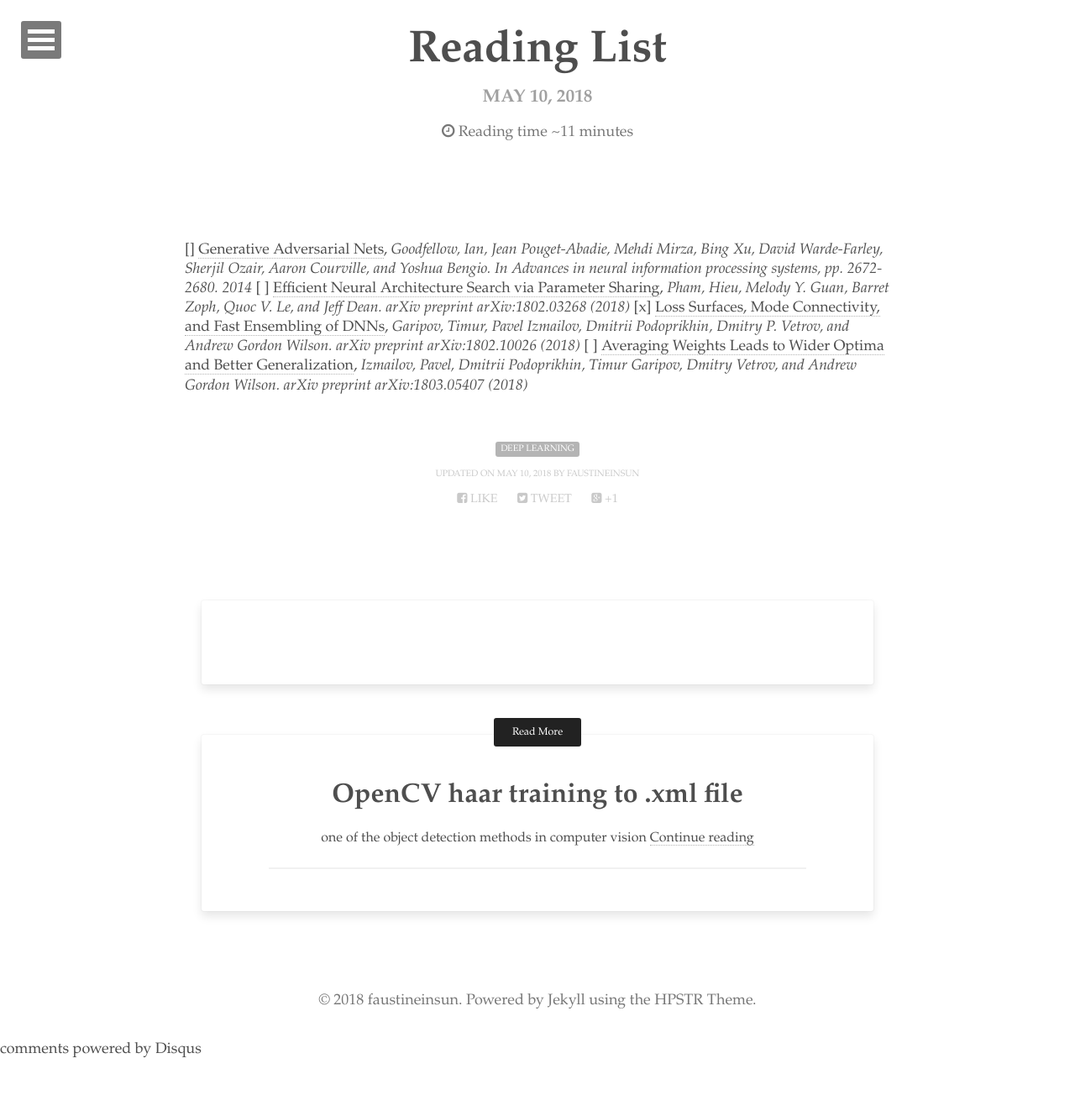
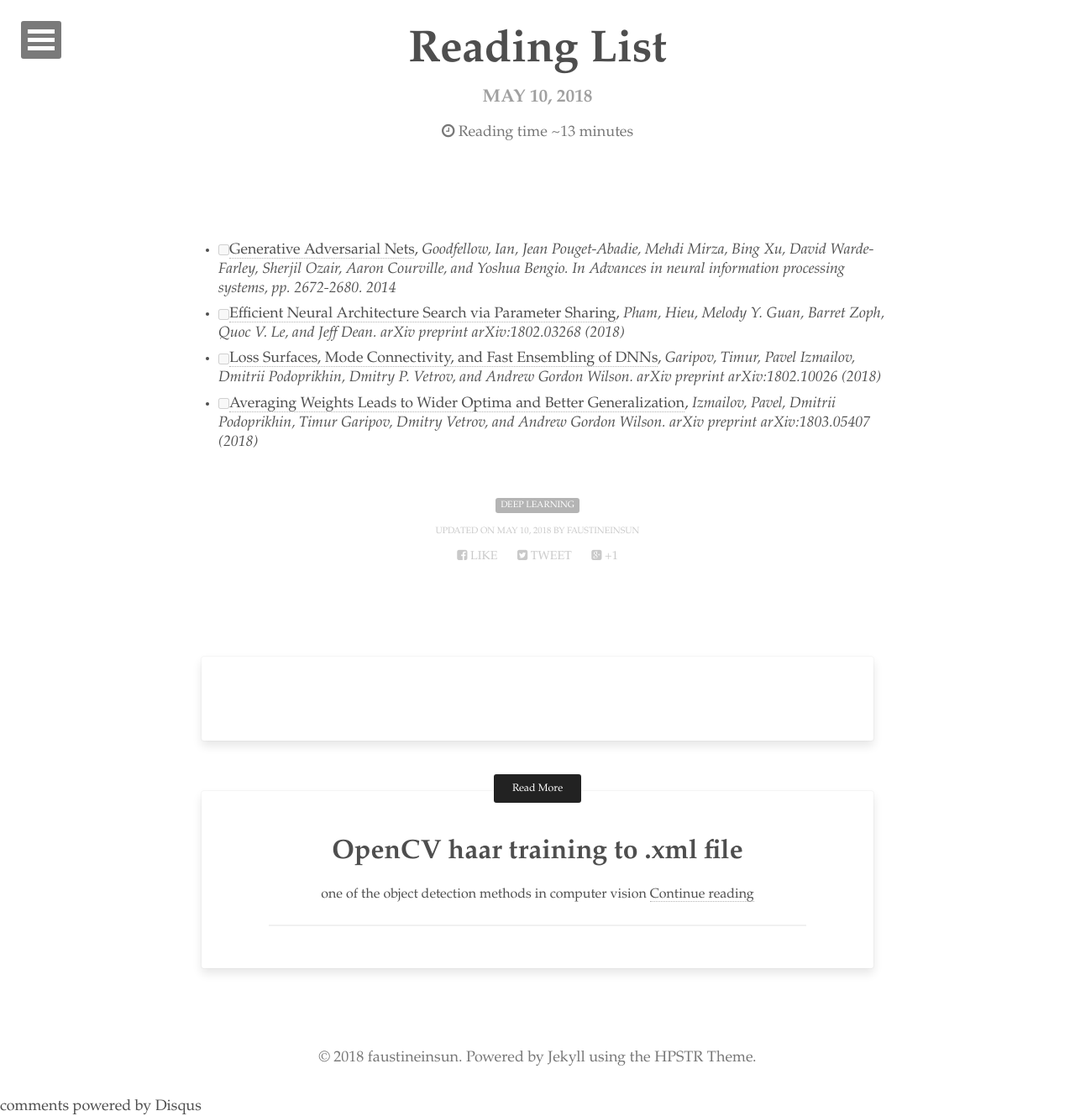
Before and after one commit to faustineinsun/faustineinsun.github.io, a Jekyll site: the page built from _posts/2018-05-10-reading-list.md, in a window 1280 px wide. Shown: the whole page at 84% size. Built offline with Jekyll 4.4.1, drawn with Linux system fonts in a browser that asks for light colours; nearby versions of some CDN libraries; comment, search, counter and statistics services are not loaded; before the commit the page ends 1261 px from its top, so only the background shows below that.

```diff
--- a/_posts/2018-05-10-reading-list.md
+++ b/_posts/2018-05-10-reading-list.md
@@ -6,7 +6,7 @@ tags: [Deep Learning]
 modified: 2018-05-10
 ---
 
-[] [Generative Adversarial Nets](http://papers.nips.cc/paper/5423-generative-adversarial-nets.pdf), _Goodfellow, Ian, Jean Pouget-Abadie, Mehdi Mirza, Bing Xu, David Warde-Farley, Sherjil Ozair, Aaron Courville, and Yoshua Bengio. In Advances in neural information processing systems, pp. 2672-2680. 2014_
-[ ] [Efficient Neural Architecture Search via Parameter Sharing](https://arxiv.org/pdf/1802.03268.pdf), _Pham, Hieu, Melody Y. Guan, Barret Zoph, Quoc V. Le, and Jeff Dean. arXiv preprint arXiv:1802.03268 (2018)_
-[x] [Loss Surfaces, Mode Connectivity, and Fast Ensembling of DNNs](https://arxiv.org/pdf/1802.10026.pdf), _Garipov, Timur, Pavel Izmailov, Dmitrii Podoprikhin, Dmitry P. Vetrov, and Andrew Gordon Wilson. arXiv preprint arXiv:1802.10026 (2018)_
-[ ] [Averaging Weights Leads to Wider Optima and Better Generalization](https://arxiv.org/pdf/1803.05407.pdf), _Izmailov, Pavel, Dmitrii Podoprikhin, Timur Garipov, Dmitry Vetrov, and Andrew Gordon Wilson. arXiv preprint arXiv:1803.05407 (2018)_
+- [ ] [Generative Adversarial Nets](http://papers.nips.cc/paper/5423-generative-adversarial-nets.pdf), _Goodfellow, Ian, Jean Pouget-Abadie, Mehdi Mirza, Bing Xu, David Warde-Farley, Sherjil Ozair, Aaron Courville, and Yoshua Bengio. In Advances in neural information processing systems, pp. 2672-2680. 2014_
+- [ ] [Efficient Neural Architecture Search via Parameter Sharing](https://arxiv.org/pdf/1802.03268.pdf), _Pham, Hieu, Melody Y. Guan, Barret Zoph, Quoc V. Le, and Jeff Dean. arXiv preprint arXiv:1802.03268 (2018)_
+- [ ] [Loss Surfaces, Mode Connectivity, and Fast Ensembling of DNNs](https://arxiv.org/pdf/1802.10026.pdf), _Garipov, Timur, Pavel Izmailov, Dmitrii Podoprikhin, Dmitry P. Vetrov, and Andrew Gordon Wilson. arXiv preprint arXiv:1802.10026 (2018)_
+- [ ] [Averaging Weights Leads to Wider Optima and Better Generalization](https://arxiv.org/pdf/1803.05407.pdf), _Izmailov, Pavel, Dmitrii Podoprikhin, Timur Garipov, Dmitry Vetrov, and Andrew Gordon Wilson. arXiv preprint arXiv:1803.05407 (2018)_
```
